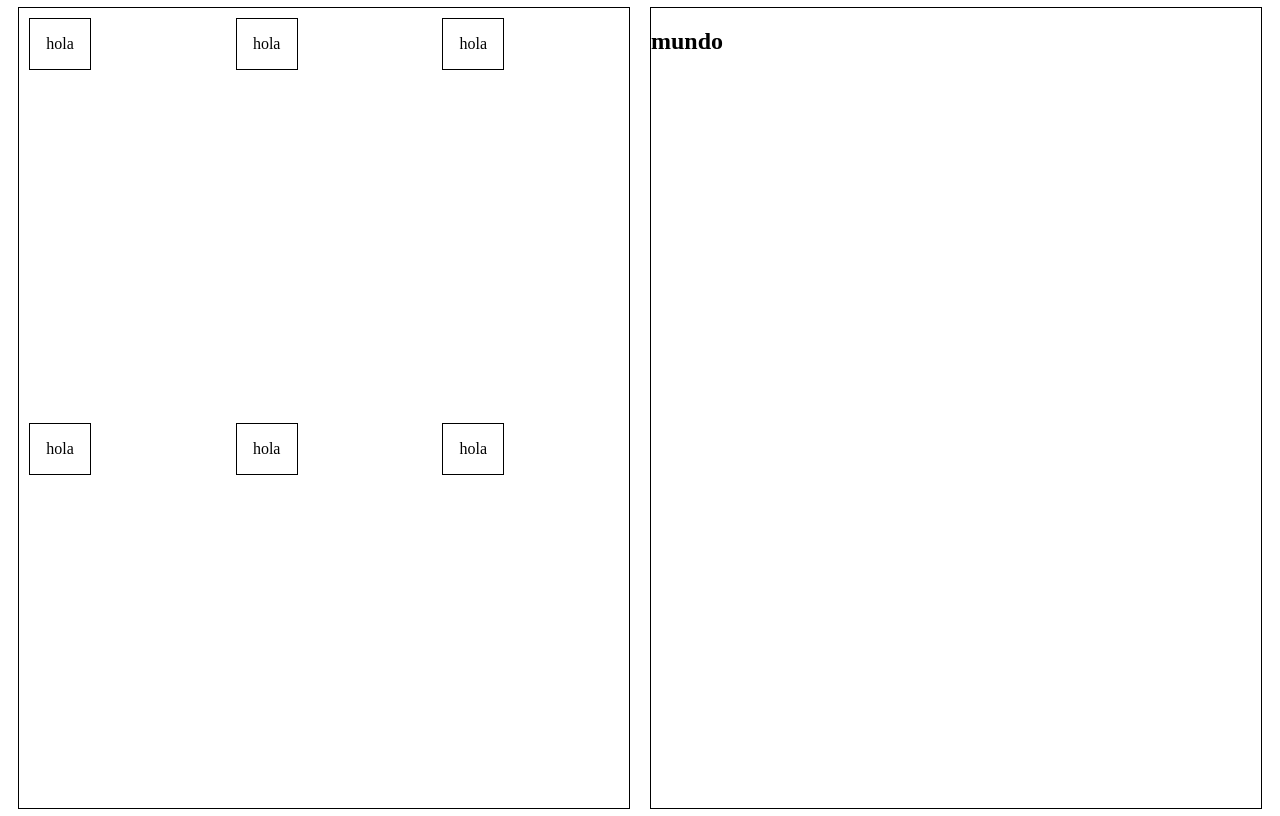
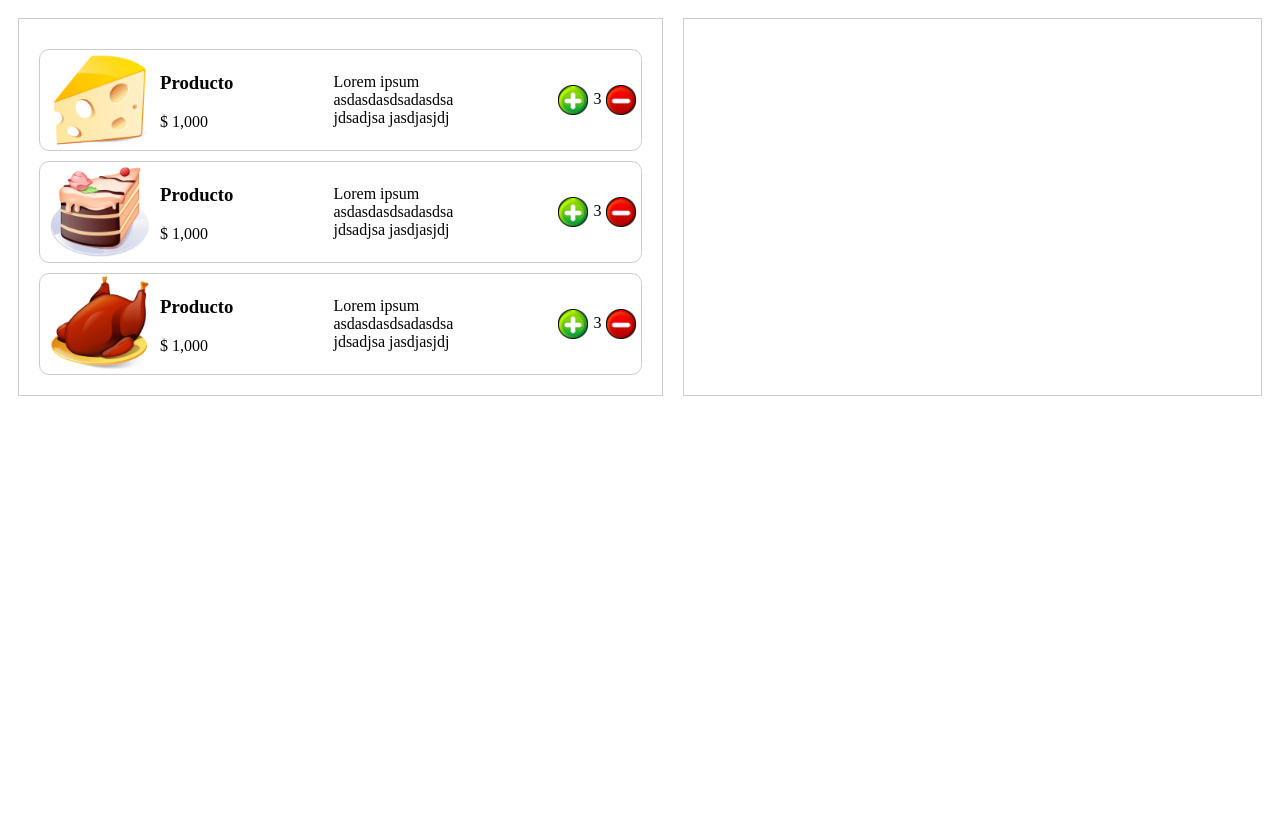
Before and after one commit to Joseale58/Taller2AppsMoviles, a website built with Parcel: page index.html in a window 1280 px wide. Built offline with nearby package versions, Linux system fonts and the light colour scheme.

Commit message:
Diseño card de productos

```diff
--- a/index.html
+++ b/index.html
@@ -1,39 +1,74 @@
 <!DOCTYPE html>
 <html lang="en">
-<head>
-    <meta charset="UTF-8">
-    <meta name="viewport" content="width=device-width, initial-scale=1.0">
+  <head>
+    <meta charset="UTF-8" />
+    <meta name="viewport" content="width=device-width, initial-scale=1.0" />
     <title>Rama Jose</title>
-    <link rel="stylesheet" href="styles/main.scss">
-
-</head>
-<body>
-
+    <link rel="stylesheet" href="styles/main.scss" />
+  </head>
+  <body>
     <div class="container">
-        <section class="section-products">
-            <div class="card">
-                hola
+      <section class="column" id="shownProducts">
+        <div class="product">
+          <img src="assets/images/cheese.png" alt="" class="images" />
+          <div class="description">
+            <h3>Producto</h3>
+            <p>$ 1,000</p>
+          </div>
+          <div class="description">
+            <p>Lorem ipsum asdasdasdsadasdsa jdsadjsa jasdjasjdj</p>
+          </div>
+          <div class="buttons">
+            <button onclick="agregarProducto()">
+              <img src="assets/images/add.png" class="icon" alt="" />
+            </button>
+            <span> 3 </span>
+            <button onclick="eliminarProducto()">
+              <img src="assets/images/delete.png" class="icon" alt="" />
+            </button>
+          </div>
+        </div>
+        <div class="product">
+            <img src="assets/images/cake.png" alt="" class="images" />
+            <div class="description">
+              <h3>Producto</h3>
+              <p>$ 1,000</p>
             </div>
-            <div class="card">
-                hola
+            <div class="description">
+              <p>Lorem ipsum asdasdasdsadasdsa jdsadjsa jasdjasjdj</p>
             </div>
-            <div class="card">
-                hola
+            <div class="buttons">
+              <button onclick="agregarProducto()">
+                <img src="assets/images/add.png" class="icon" alt="" />
+              </button>
+              <span> 3 </span>
+              <button onclick="eliminarProducto()">
+                <img src="assets/images/delete.png" class="icon" alt="" />
+              </button>
             </div>
-            <div class="card">
-                hola
+          </div>
+          <div class="product">
+            <img src="assets/images/chicken.png" alt="" class="images" />
+            <div class="description">
+              <h3>Producto</h3>
+              <p>$ 1,000</p>
             </div>
-            <div class="card">
-                hola
+            <div class="description">
+              <p>Lorem ipsum asdasdasdsadasdsa jdsadjsa jasdjasjdj</p>
             </div>
-            <div class="card">
-                hola
+            <div class="buttons">
+              <button onclick="agregarProducto()">
+                <img src="assets/images/add.png" class="icon" alt="" />
+              </button>
+              <span> 3 </span>
+              <button onclick="eliminarProducto()">
+                <img src="assets/images/delete.png" class="icon" alt="" />
+              </button>
             </div>
-        </section>
-        <section>
-            <h1>mundo</h1>
-        </section>
+          </div>
+      </section>
+      <section class="column"></section>
     </div>
-
-</body>
+    <script src="js/utils/main.js"></script>
+  </body>
 </html>
--- /dev/null
+++ b/js/utils/main.js
@@ -0,0 +1,5 @@
+function addProduct(product) {
+    let shownProducts = document.getElementById('shownProducts');
+
+    shownProducts.innerHTML += "<div class='producto'>" + producto + "</div>";
+}
--- a/styles/main.scss
+++ b/styles/main.scss
@@ -1,35 +1,59 @@
-.container{
+.container {
     display: flex;
-    flex-direction: row;
-    justify-content: center;
-    align-items: center;
-    height: 100vh;
-    width: 100%;
 }
 
-section{
-    background-color: #ffff ;
-    width: 50%;
-    height: 100vh;
+.column {
+    flex: 1; /* Hace que ambas columnas ocupen el mismo ancho */
+    padding: 20px;
+    border: 1px solid #ccc;
     margin: 10px;
-    border: 1px solid black;
 }
 
-.section-products{
-    display: grid;
-    grid-template-columns: repeat(3, 1fr);
-    grid-gap: 10px;
+.product {
+    border: 1px solid #ccc;
+    display: flex;
+    align-items: center;
+    margin-top: 10px;
+    border-radius: 10px;
+}
+
+.images{
+    width: 100px;
+    margin-right: 10px;
+    margin-left: 10px;
+}
+
+.description{
+    margin-right: 100px;
+}
+
+// Estilos botones
+
+.buttons{
+    display: flex;
+    justify-content: space-between;
 
 }
+.product button {
+    padding: 0px 0px; /* Ajusta el espacio interior del botón */
+    background-color: #fff; /* Color de fondo del botón */
+    color: #fff; /* Color del texto del botón */
+    border: none; /* Quita el borde del botón */
+    cursor: pointer; /* Cambia el cursor al pasar por encima del botón */
+    display: inline-flex; /* Muestra los elementos dentro del botón en línea */
+    align-items: center; /* Alinea los elementos verticalmente */
+}
 
-.card{
-    display: flex;
-    height: 30px;
-    width: 40px;
-    flex-direction: column;
-    justify-content: center;
-    align-items: center;
-    margin: 10px;
-    padding: 10px;
-    border: 1px solid black;
+
+.product button img {
+    margin-right: 5px; /* Espacio entre el icono y el texto del botón */
 }
+
+.icon{
+    margin-left: 5px;
+    width: 30px;
+}
+
+.product span {
+    padding-top: 5px;
+}
```
Also changed, not shown: assets/images/add.png (added), assets/images/cake.png (added), assets/images/cheese.png (added), assets/images/chicken.png (added), assets/images/delete.png (added).
